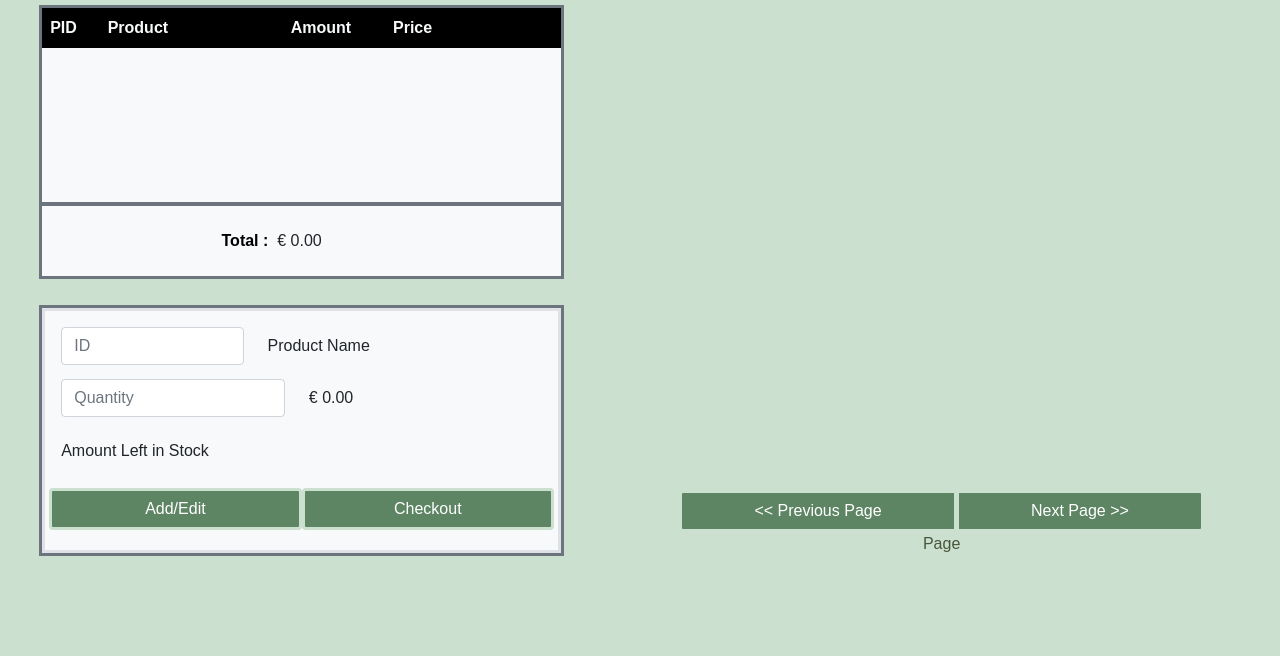
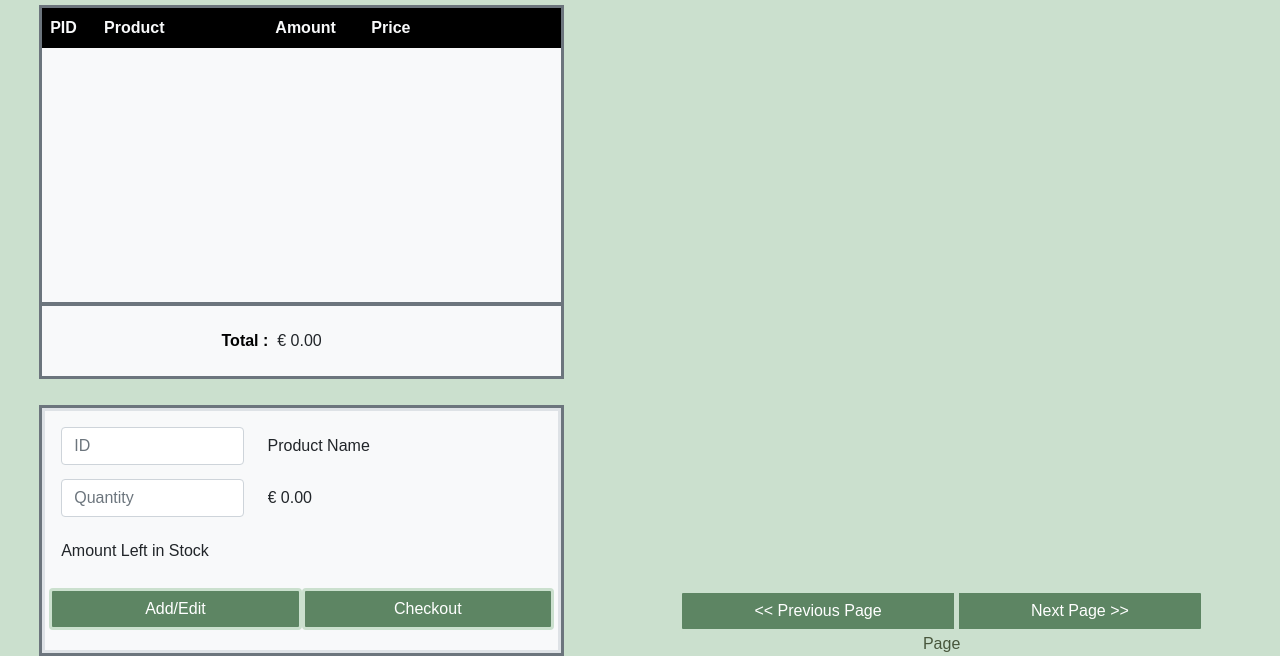
Before and after one commit to EquipoGrande/WebBasedPOS, a website: page html/transactionsPage.html in a window 1280 px wide. Shown: the part 368-1024 px from the top of the page. Before the commit the page ends 924 px from the top, so only its background shows below. Drawn offline with nearby package versions, Linux system fonts and the light colour scheme; no server answers; files whose address does not match are found by name; a web font is replaced by a local one.

Commit message:
fixing toggle size button sizing for buttons and text fields

```diff
--- a/html/transactionsPage.html
+++ b/html/transactionsPage.html
@@ -16,7 +16,7 @@
    <script src="js/ButtonGrid.js"></script>
    <script src="js/Sale.js"></script>
 
-   <title>Customer Transactions</title>
+   <title>Transactions</title>
    <link rel="icon" type="image/x-icon" href="/assets/EquipoGrandeLogo.png">
 </head>
 
@@ -31,14 +31,14 @@
 
 
             <div class="border border-3 border-secondary bg-light transaction-box"
-               style="overflow:auto; max-height:100px;">
+               style="overflow:auto; min-height:300px; max-height:300px;">
                <table class="table table-hover" style="border-color: #f8f9fa">
                         <thead class="table-header sticky-top">
                            <tr>
                               <th width="8%" scope="col">PID</th>
                               <th width="26%" scope="col">Product</th>
                               <th width="14%" scope="col">Amount</th>
-                              <th width="15%" scope="col">Price</th>
+                              <th width="20%" scope="col">Price</th>
                               <th width="10%" scope="col"></th>
                            </tr>
                         </thead>
@@ -66,21 +66,21 @@
                <form class="p-3 border border-3 bg-light">
                   <div class="row form-group row-margin">
                      <div class="col-5"> <input type="number" class="form-control" placeholder="ID" id="idText" min="0"> </div>
-                     <div class="col-6"> <input type="text" readonly class="form-control-plaintext" id="productName"
+                     <div class="col-7"> <input type="text" readonly class="form-control-plaintext" id="productName"
                            value="Product Name">
                      </div>
                   </div>
 
 
                   <div class="row form-group row-margin">
-                     <div class="col-6"> <input type="number" class="form-control" placeholder="Quantity"
+                     <div class="col-5"> <input type="number" class="form-control" placeholder="Quantity"
                         id="quantityInput" min="0"> </div>
-                        <div class="col-4"> <input type="text" readonly class="form-control-plaintext" id="productTotal"
+                        <div class="col-7"> <input type="text" readonly class="form-control-plaintext" id="productTotal"
                            value="€ 0.00"> </div>
                         </div>
 
                   <div class="row form-group row-margin">
-                     <div class="col-6"> <input type="text" readonly class="form-control-plaintext" id="productAmount"
+                     <div class="col-12"> <input type="text" readonly class="form-control-plaintext" id="productAmount"
                            value="Amount Left in Stock"> </div>
                   </div>
 
```
Also changed, not shown: html/EditProductInfo.html (+1 -1 lines), html/UpdateInventory.html (+1 -1 lines).
